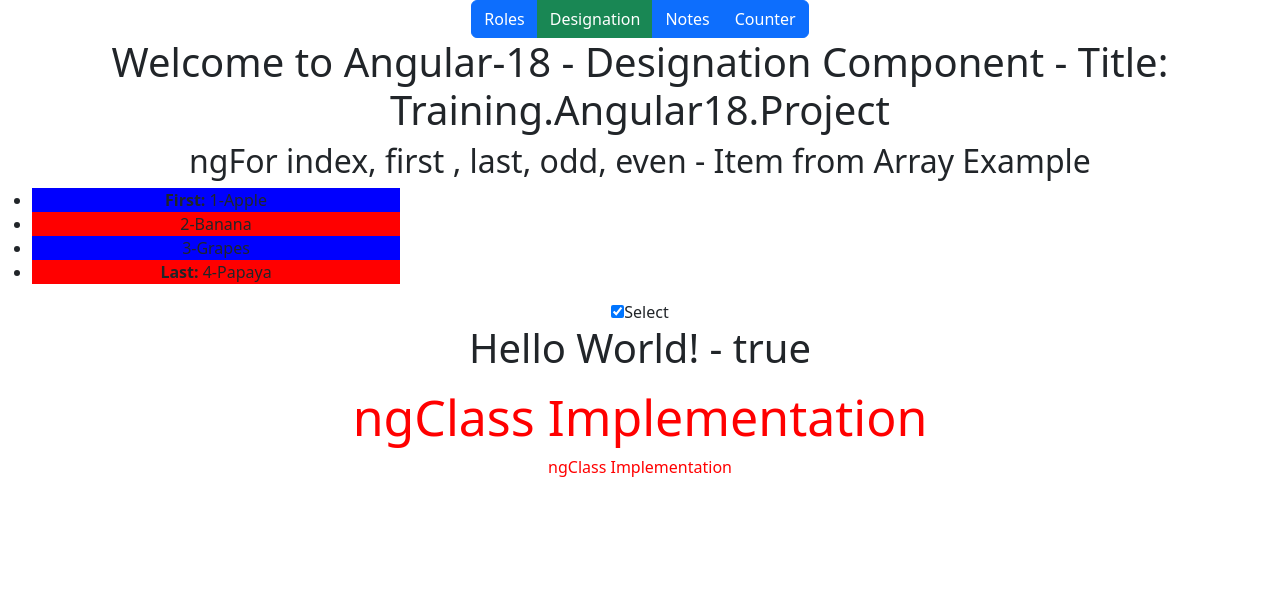
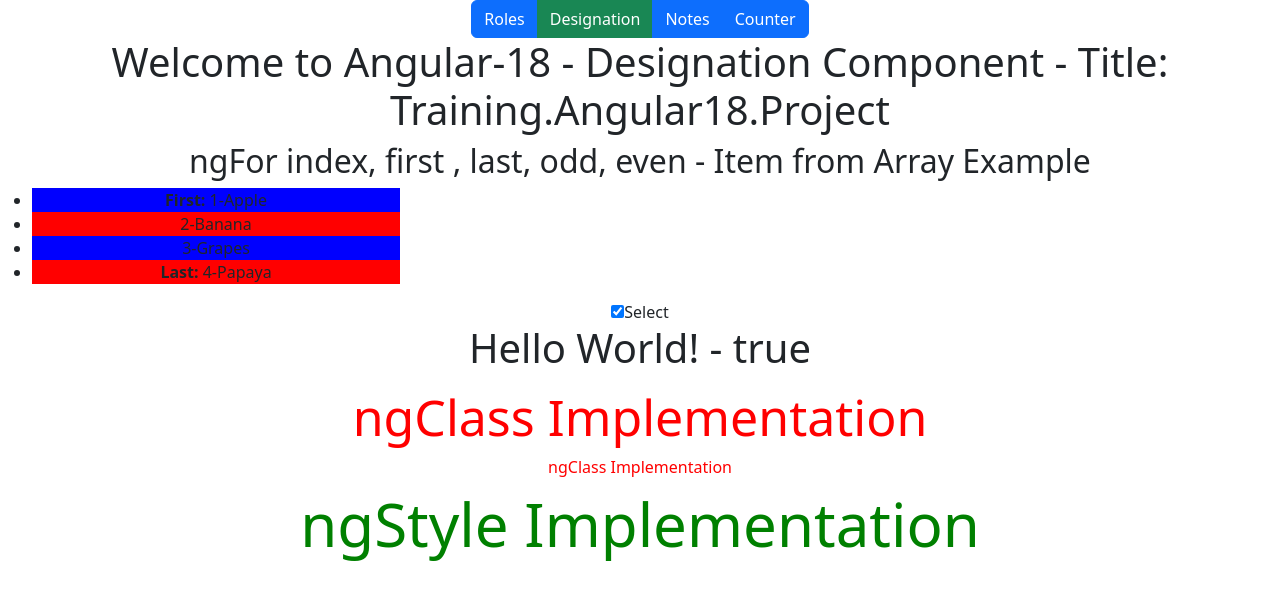
Before and after one commit to moh-faisal85/AngularJS, an Angular app in the folder Training.Angular18.Project/: page / in a window 1280 px wide. Shown: the top 600 px of the page. Built offline with nearby package versions, Linux system fonts and the light colour scheme.

Commit message:
Angular-18-Training-ngStyle Implementation

```diff
--- a/Training.Angular18.Project/src/app/components/designation/designation.component.html
+++ b/Training.Angular18.Project/src/app/components/designation/designation.component.html
@@ -19,3 +19,6 @@ ngClass Implementation
 <div [ngClass]="{'primary':showMe}">
 ngClass Implementation
 </div>
+<div [ngStyle]="{'color':'green','font-size':'60px'}">
+ngStyle Implementation
+</div>
```
